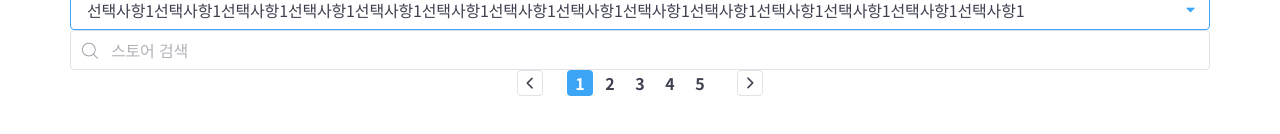
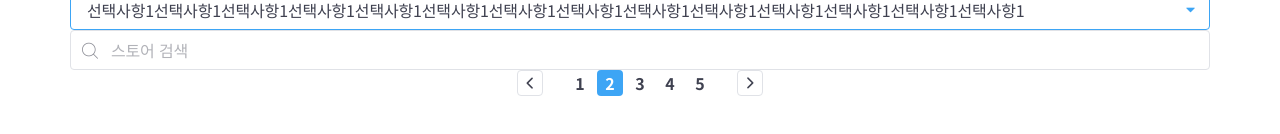
Before and after one commit to 2minji94/tomorrow-house, a website: page index.html in a window 1280 px wide. Shown: the part 424-558 px from the top of the page. Drawn offline with nearby package versions, Linux system fonts and the light colour scheme; files that its build step writes are made by us from their sources; files whose address does not match are found by name.

Commit message:
💄 implement a pagination component

```diff
--- a/index.html
+++ b/index.html
@@ -178,8 +178,8 @@
             <i class="ic-chevron"></i>
           </button>
           <ol class="page-list">
-            <li class="page-item is-active"><a href="/">1</a></li>
-            <li class="page-item"><a href="/">2</a></li>
+            <li class="page-item"><a href="/">1</a></li>
+            <li class="page-item is-active"><a href="/">2</a></li>
             <li class="page-item"><a href="/">3</a></li>
             <li class="page-item"><a href="/">4</a></li>
             <li class="page-item"><a href="/">5</a></li>
--- a/styles/modules/_pagination.scss
+++ b/styles/modules/_pagination.scss
@@ -41,7 +41,7 @@
 
   .page-list {
     @include flexbox;
-
+  }
   .page-item {
     margin-right: 4px;
 
@@ -73,4 +73,3 @@
     }
   }
 }
-}
```
Lines whose indentation alone changed are shown as unchanged.
